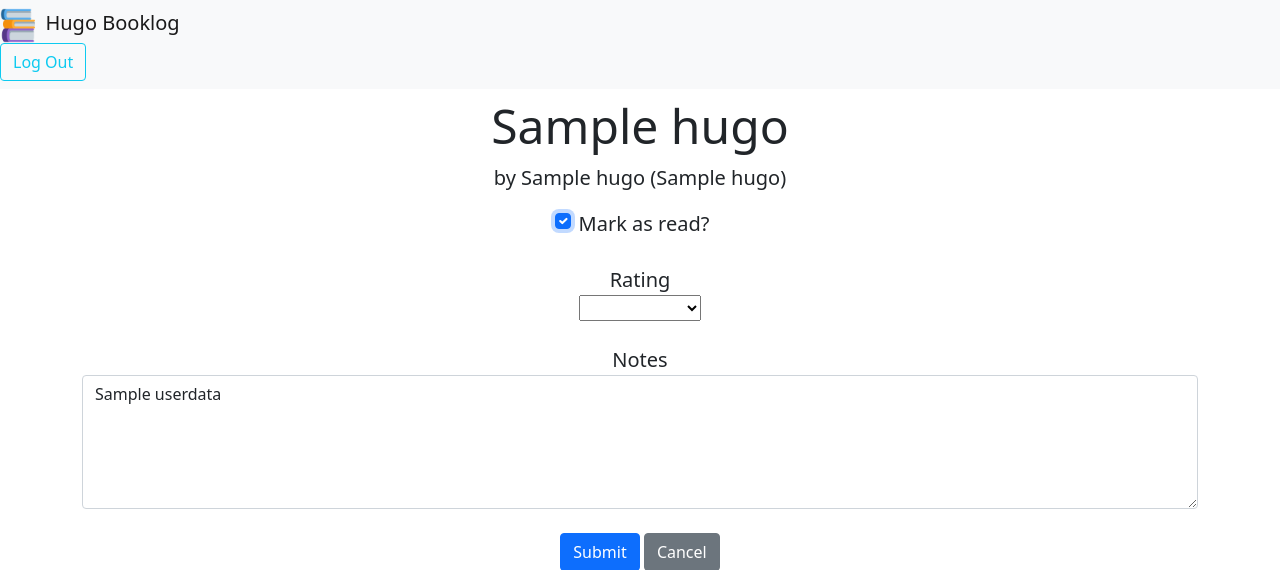
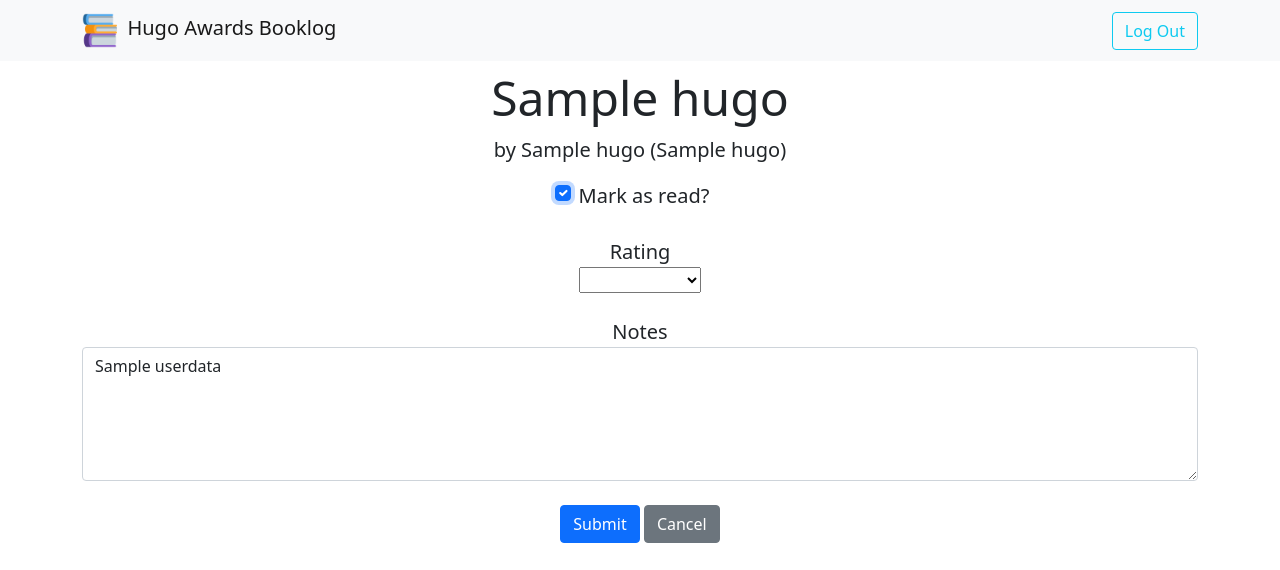
Before and after one commit to andrewbhorton/hugo-booklog, a Flask app: page /edit in a window 1280 px wide. Shown: the top 570 px of the page. Run offline with Flask 2, Linux system fonts and the light colour scheme; a user stored in the database is signed in; a database or web service that is not in the repository returns one stand-in record (values such as "Sample title"); some libraries are stand-ins or nearby versions.

Commit message:
Update layout.html

```diff
--- a/templates/layout.html
+++ b/templates/layout.html
@@ -10,12 +10,13 @@
     </head>
     <body>
         <nav class="navbar navbar-expand-md sticky-top navbar-light bg-light">
-            <span>
+            <div class="container">
             <a class="navbar-brand" href="/">
               <img src="/static/homeicon.png" width="35" height="35" class="d-inline-block align-top" alt="">
-              &nbsp;Hugo Booklog
-            </a>{% block navbar %}{% endblock %}
-            </span>
+              &nbsp;Hugo Awards Booklog
+            </a>
+            {% block navbar %}{% endblock %}
+            </div>
         </nav>
 
         <main class="container py-2 text-center">
```
